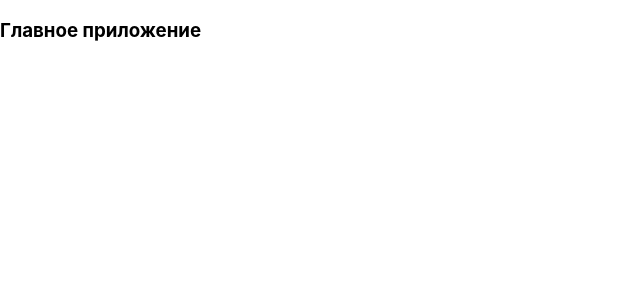
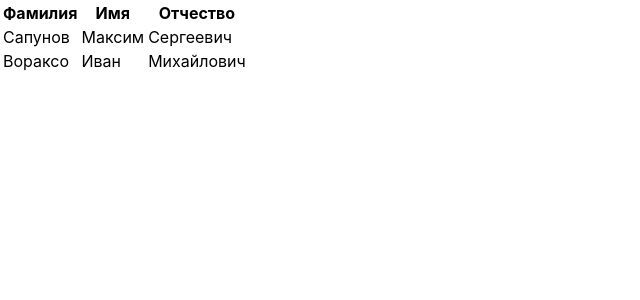
Before and after one commit to Jenny6199/DRF_course_project, a React (Create React App) app in the folder notebook/frontend/: page / in a window 1280 px wide. Shown: the top 300 px of the page, without its empty margins (0-640 px from the left). Built offline with nearby package versions, Linux system fonts and the light colour scheme.

Commit message:
create components/user.js

```diff
--- a/notebook/frontend/src/App.js
+++ b/notebook/frontend/src/App.js
@@ -1,5 +1,6 @@
 import React from 'react';
 import './App.css';
+import UserList from './components/user';
 
 class App extends React.Component {
   constructor(props) {
@@ -9,12 +10,30 @@ class App extends React.Component {
     }
   }
 
-  render () {
-    return(
+  componentDidMount() {
+    const users = [
+      {
+        'surname': 'Сапунов',
+        'first_name': 'Максим',
+        'parent_name': 'Сергеевич',
+      },
+      {
+        'surname': 'Вораксо',
+        'first_name': 'Иван',
+        'parent_name': 'Михайлович',
+      },
+    ]
+    this.setState(
+      {
+        'users': users
+      }
+    )
+  }
+
+  render ()  {
+    return (
       <div>
-        <h3>
-          Главное приложение
-        </h3>
+        <UserList users={this.state.users} />
       </div>
     )
   }
--- a/notebook/frontend/src/components/users.js
+++ b/notebook/frontend/src/components/user.js
@@ -19,13 +19,18 @@ const UserItem = ({user}) => {
 const UserList = ({users}) => {
     return (
         <table>
-            <th>Фамилия</th>
-            <th>Имя</th>
-            <th>Отчество</th>
-            <th>Дата рождения</th>
+            <th>
+                Фамилия
+            </th>
+            <th>
+                Имя
+            </th>
+            <th>
+                Отчество
+            </th>
             {users.map((user) => <UserItem user={user} />)}
         </table>
     )
 }
 
-export default UserList
+export default UserList;
```
